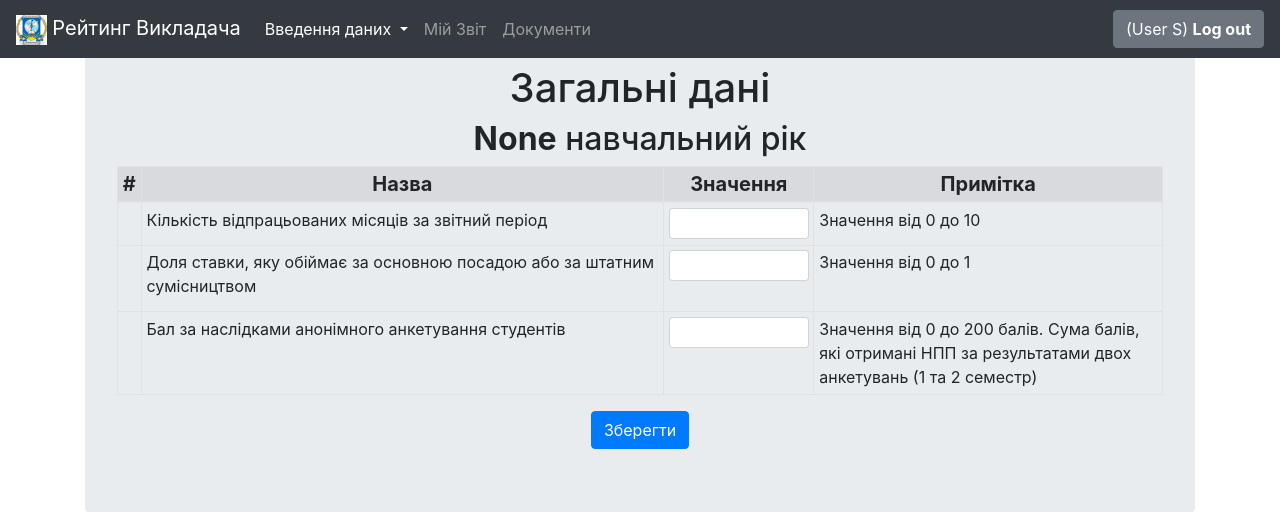
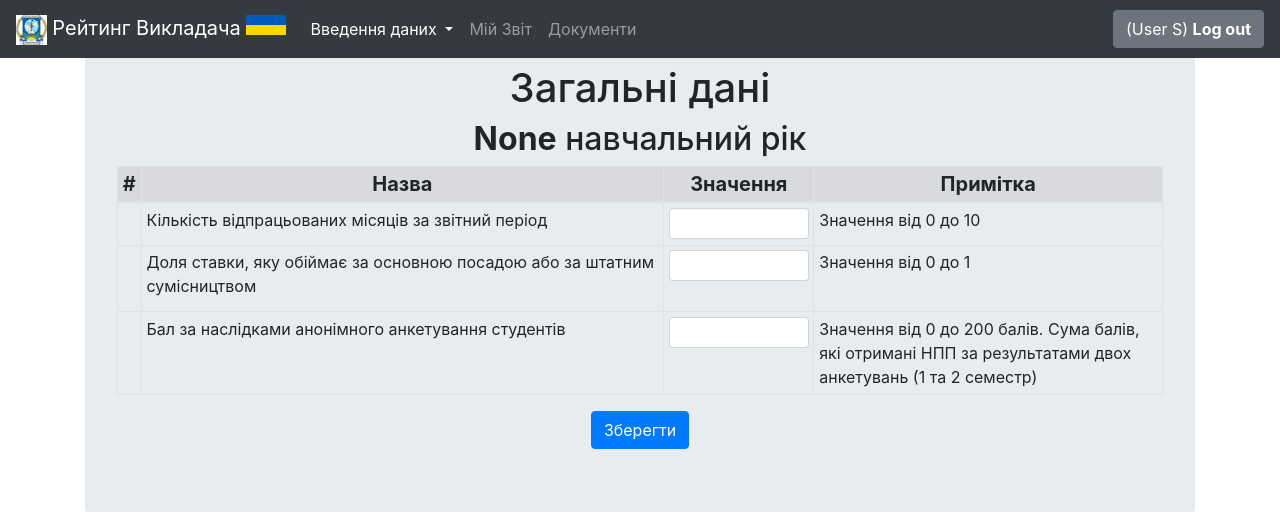
Before and after one commit to mihoff/dnu_academic_rating, a Django app: page /fillin/generic-report-data/ in a window 1280 px wide. Shown: the top 512 px of the page. Run offline with Django 3.2, Linux system fonts and the light colour scheme; the visitor is signed in with stand-in values (Sample User, id 1); data that the repository does not hold is empty; some libraries are stand-ins or nearby versions.

Commit message:
add Flag of Ukraine

```diff
--- a/templates/base.html
+++ b/templates/base.html
@@ -39,6 +39,10 @@
         <a class="navbar-brand" href="/">
             <img src="{% static 'favicon.ico' %}" height="30" alt="">
             Рейтинг Викладача
+            <svg xmlns="http://www.w3.org/2000/svg" width="40" height="20">
+                <rect width="40" height="20" fill="#005BBB"/>
+                <rect width="40" height="10" y="10" fill="#FFD500"/>
+            </svg>
         </a>
         <button class="navbar-toggler" type="button" data-toggle="collapse" data-target="#navReports"
                 aria-expanded="false" aria-label="Navbar Reports">
```
